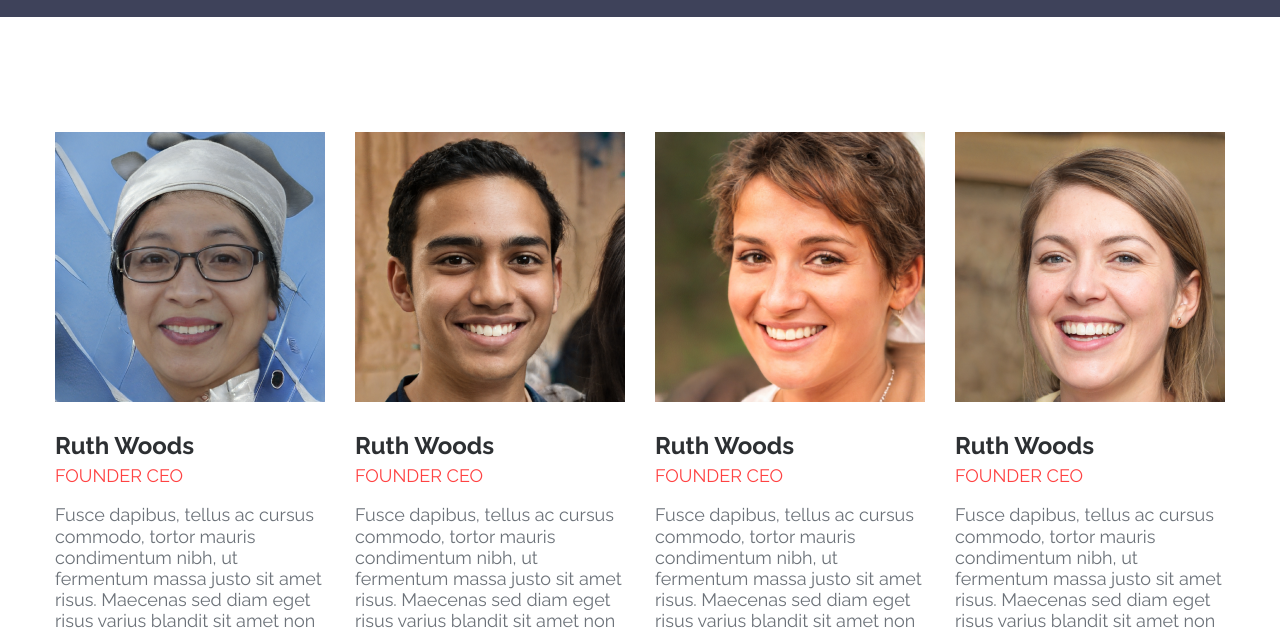
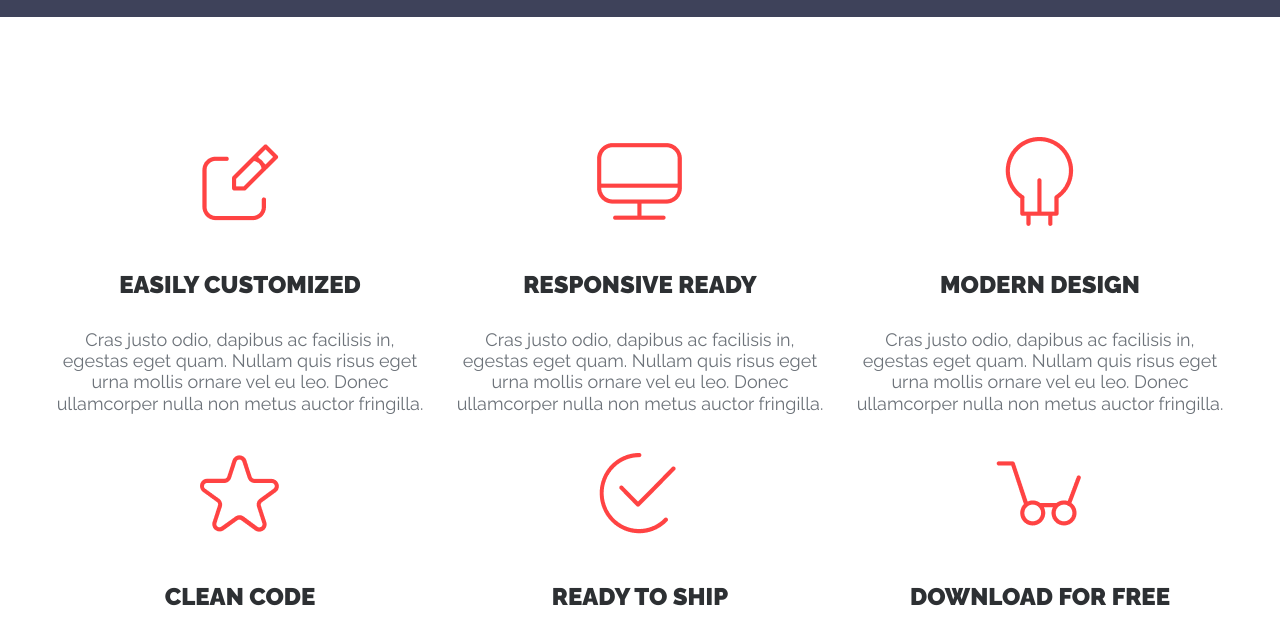
Before and after one commit to Eduard-Ekob/FE53-Landing2-Eduard-Ekob, a website built with Parcel: page src/index.html in a window 1280 px wide. Shown: the part 730-1363 px from the top of the page. Built offline with nearby package versions, Linux system fonts and the light colour scheme; grey boxes are pictures that could not be loaded.

Commit message:
Added features section

```diff
--- a/src/index.html
+++ b/src/index.html
@@ -38,6 +38,67 @@
                 <h2 class="header-subtitle">Lorem ipsum dolor sit amet, consectetur adipiscing elit. Praesent commodo cursus magna
                     vel scelerisque nisl consectetur et.</h2>
                 <button class="header-button__submit" value="header-submit">find out more</button>
+            </div>
+        </div>
+    </section>
+    <section class="features-section">
+        <div class="features-container">
+            <div class="features-cards__wrapper">
+                <div class="feature-card">
+                    <div class="feature-card__icon">
+                        <img src="./img/icon_1.png" alt="icon">
+                    </div>
+                    <h3 class="feature-card__title">easily customized</h3>
+                    <div class="feature-card__description">
+                        <p class="feature-card-description__text">Cras justo odio, dapibus ac facilisis in, egestas eget quam. Nullam quis risus eget urna mollis ornare vel eu leo. Donec ullamcorper nulla non metus auctor fringilla.</p>
+                    </div>
+                </div>
+                <div class="feature-card">
+                    <div class="feature-card__icon">
+                        <img src="./img/icon_2.png" alt="icon">
+                    </div>
+                    <h3 class="feature-card__title">responsive ready</h3>
+                    <div class="feature-card__description">
+                        <p class="feature-card-description__text">Cras justo odio, dapibus ac facilisis in, egestas eget quam. Nullam quis risus eget urna mollis ornare vel eu leo. Donec ullamcorper nulla non metus auctor fringilla.</p>
+                    </div>
+                </div>
+                <div class="feature-card">
+                    <div class="feature-card__icon">
+                        <img src="./img/icon_3.png" alt="icon">
+                    </div>
+                    <h3 class="feature-card__title">modern design</h3>
+                    <div class="feature-card__description">
+                        <p class="feature-card-description__text">Cras justo odio, dapibus ac facilisis in, egestas eget quam. Nullam quis risus eget urna mollis ornare vel eu leo. Donec ullamcorper nulla non metus auctor fringilla.</p>
+                    </div>
+                </div>
+                <div class="feature-card">
+                    <div class="feature-card__icon">
+                        <img src="./img/icon_4.png" alt="icon">
+                    </div>
+                    <h3 class="feature-card__title">clean code</h3>
+                    <div class="feature-card__description">
+                        <p class="feature-card-description__text">Cras justo odio, dapibus ac facilisis in, egestas eget quam. Nullam quis risus eget urna mollis ornare vel eu leo. Donec ullamcorper nulla non metus auctor fringilla.</p>
+                    </div>
+                </div>
+                <div class="feature-card">
+                    <div class="feature-card__icon">
+                        <img src="./img/icon_5.png" alt="icon">
+                    </div>
+                    <h3 class="feature-card__title">ready to ship</h3>
+                    <div class="feature-card__description">
+                        <p class="feature-card-description__text">Cras justo odio, dapibus ac facilisis in, egestas eget quam. Nullam quis risus eget urna mollis ornare vel eu leo. Donec ullamcorper nulla non metus auctor fringilla.</p>
+                    </div>
+                </div>
+                <div class="feature-card">
+                    <div class="feature-card__icon">
+                        <img src="./img/icon_6.png" alt="icon">
+                    </div>
+                    <h3 class="feature-card__title">download for free</h3>
+                    <div class="feature-card__description">
+                        <p class="feature-card-description__text">Cras justo odio, dapibus ac facilisis in, egestas eget quam. Nullam quis risus eget urna mollis ornare vel eu leo. Donec ullamcorper nulla non metus auctor fringilla.</p>
+                    </div>
+                </div>
+
             </div>
         </div>
     </section>
--- a/src/scss/_mixins.scss
+++ b/src/scss/_mixins.scss
@@ -16,9 +16,13 @@
     @include flex-between();
     align-items: center;
 }
+@mixin flex-center {
+    display: flex;
+    justify-content: center;
+}
 @mixin main-container {
     max-width: 1170px;
-    // margin: auto;
+    margin: auto;
 }
 @mixin submit_btn {
     @include font($white, pxToRem(24), 900, pxToRem(28.18));
--- /dev/null
+++ b/src/scss/features.scss
@@ -0,0 +1,39 @@
+.features-section {
+}
+.features-container {
+    @include main-container;
+    padding: pxToRem(100) 0 pxToRem(100);
+}
+.features-cards__wrapper {
+    @include flex-center;
+    flex-wrap: wrap;
+    margin-left: pxToRem(-15);
+    margin-right: pxToRem(-15);
+}
+.feature-card {
+    display: block;
+    width: pxToRem(370);
+    margin: pxToRem(15);
+    text-align: center;
+}
+.feature-card__icon {
+    width: pxToRem(100);
+    height: pxToRem(100);
+    margin: auto;
+    & img {
+        width: 100%;
+        height: 100%;
+        object-fit: cover;
+    }
+}
+.feature-card__title {
+    @include font($dark-gray, pxToRem(24), 900, pxToRem(28.18));
+    text-transform: uppercase;
+    margin-top: pxToRem(39);
+}
+.feature-card__description {
+    margin-top: pxToRem(30);
+}
+.feature-card-description__text {
+    @include font($purple, pxToRem(18), 400, pxToRem(21.13));
+}
--- a/src/scss/index.scss
+++ b/src/scss/index.scss
@@ -10,6 +10,7 @@
  @import '../scss/mixins';
  @import '../scss/header.scss';
  @import '../scss/team.scss';
+ @import '../scss/features.scss';
 
 html {
     @include base-font;
--- a/src/scss/team.scss
+++ b/src/scss/team.scss
@@ -4,11 +4,9 @@
     @include main-container;
     @include flex-between-center;
     padding: pxToRem(100) 0 pxToRem(100);
-    margin: auto;
 }
 .team-wrapper {
-    @include flex-between;
-    justify-content: center;
+    @include flex-center;
     flex-wrap: wrap;
     margin-left: pxToRem(-15);
     margin-right: pxToRem(-15);
```
Also changed, not shown: src/img/icon_1.png (added), src/img/icon_2.png (added), src/img/icon_3.png (added), src/img/icon_4.png (added), src/img/icon_5.png (added), src/img/icon_6.png (added).
